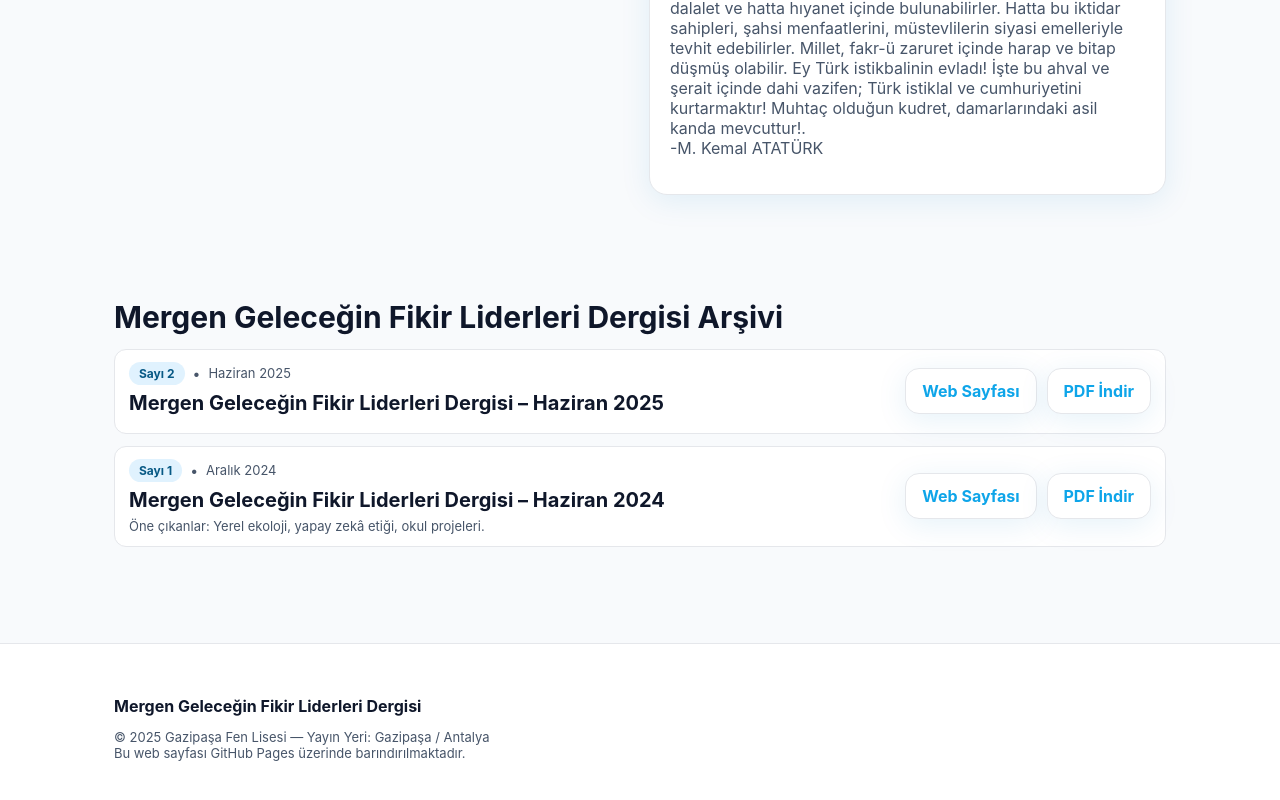
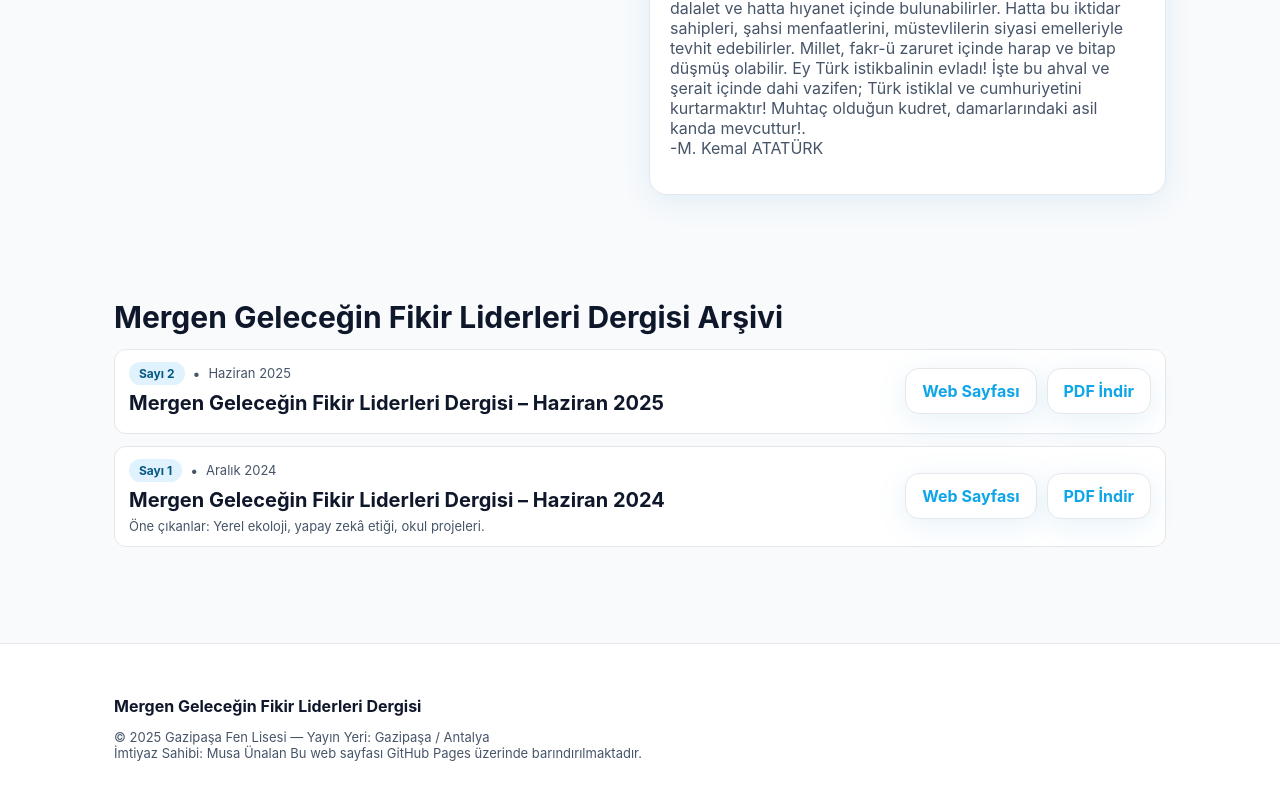
Before and after one commit to AlperAydemir/Mergen, a plain HTML site: page index.html in a window 1280 px wide. Shown: the part 1255-2055 px from the top of the page. Drawn offline with Linux system fonts and the light colour scheme.

Commit message:
index.html güncellendi

```diff
--- a/index.html
+++ b/index.html
@@ -203,7 +203,7 @@
         <b>Mergen Geleceğin Fikir Liderleri Dergisi</b>
         <p class="small muted">
           © <span id="yıl"></span> Gazipaşa Fen Lisesi — Yayın Yeri: Gazipaşa / Antalya<br>
-
+          İmtiyaz Sahibi: Musa Ünalan
           Bu web sayfası GitHub Pages üzerinde barındırılmaktadır.
         </p>
       </div>
```
